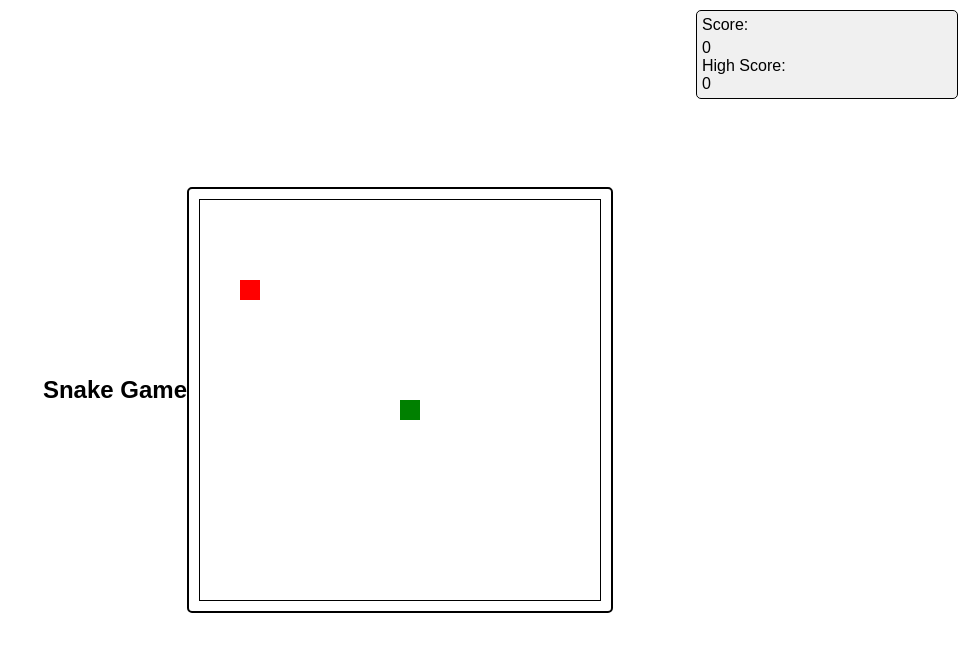
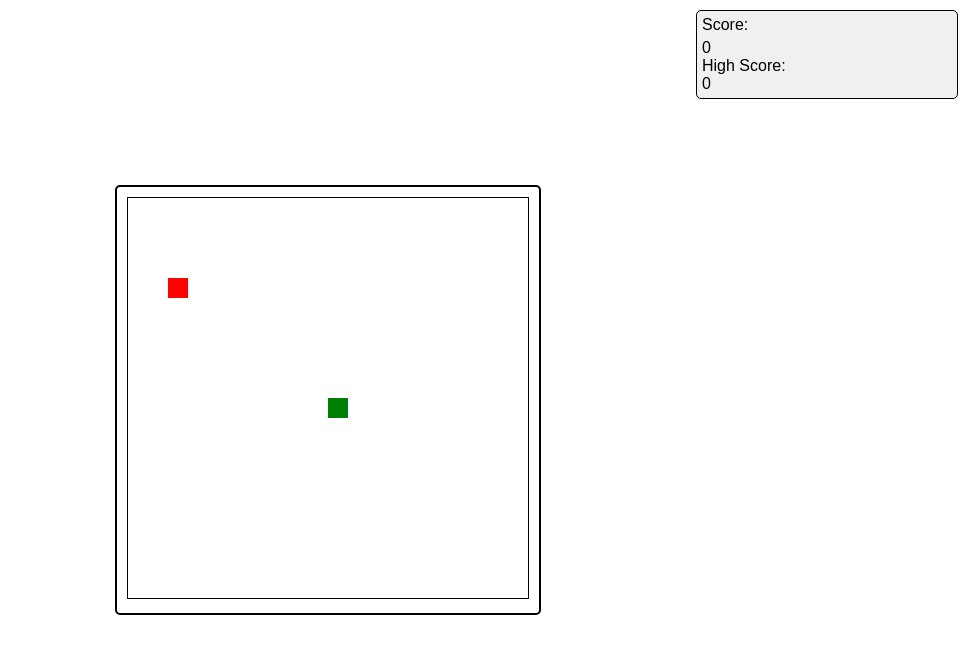
Before and after one commit to KeepersGoal/snake, a plain HTML site: page index.html in a window 1280 px wide. Shown: the whole page, without its empty margins (302-1280 px from the left). Drawn offline with Linux system fonts and the light colour scheme.

Commit message:
Update index.html

```diff
--- a/index.html
+++ b/index.html
@@ -15,9 +15,6 @@
         }
 
         #gameContainer {
-            display: flex;
-            flex-direction: column;
-            align-items: center;
             position: relative;
             border: 2px solid black;
             border-radius: 5px;
@@ -44,22 +41,9 @@
             margin-bottom: 5px;
         }
 
-        #titleContainer {
-            text-align: center;
-            margin-bottom: 20px;
-        }
-
-        h1 {
-            font-size: 24px;
-            margin: 0;
-        }
-
     </style>
 </head>
 <body>
-    <div id="titleContainer">
-        <h1>Snake Game</h1>
-    </div>
     <div id="gameContainer">
         <canvas id="gameCanvas" width="400" height="400"></canvas>
     </div>
```
